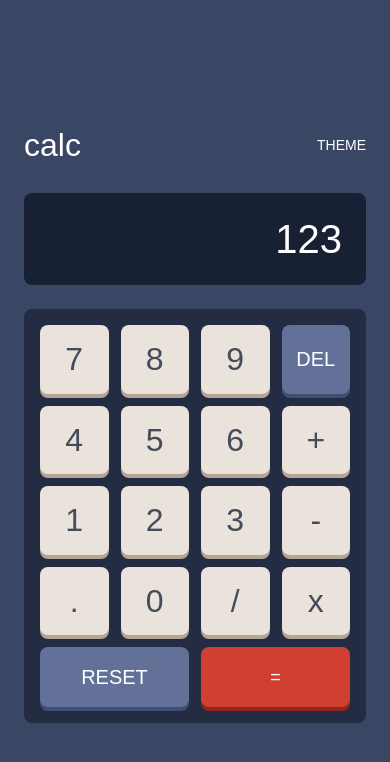
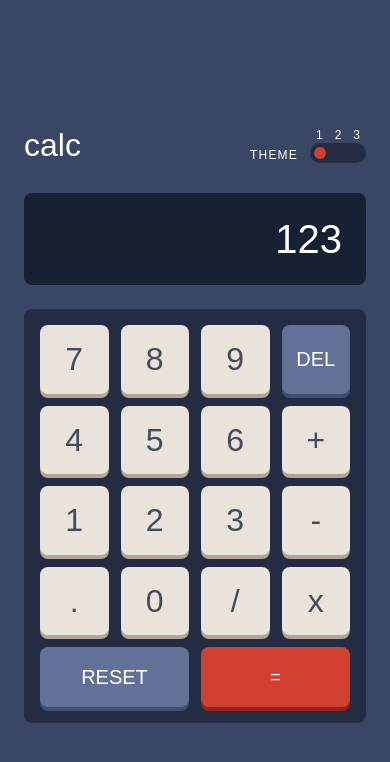
Before and after one commit to cc-bin/calculator, a React (Create React App) app: page / in a window 390 px wide. Shown: the top 762 px of the page. Built offline with nearby package versions, Linux system fonts and the light colour scheme.

Commit message:
Added responsive theme changing

```diff
--- a/src/components/Main.js
+++ b/src/components/Main.js
@@ -1,14 +1,27 @@
-import React from "react";
+import React, { useState } from "react";
+import ThemeChanger from "./ThemeChanger";
 
 const Main = () => {
+	const [theme, setTheme] = useState(
+		JSON.parse(localStorage.getItem("theme")) || {
+			themeName: "dark-theme",
+			themeId: "1",
+		}
+	);
+
 	return (
-		<main className='dark-theme w-full h-screen bg-mainBg flex items-center justify-center overflow-y-scroll'>
+		<main
+			className={`transition-all duration-200 ease-linear w-full h-screen bg-mainBg flex items-center justify-center overflow-y-scroll + ${theme.themeName}`}>
 			{/* Calculator container */}
 			<div className=' h-full w-full max-w-lg flex flex-col justify-center p-6 my-auto'>
 				{/* Name and theme switch container*/}
 				<div className='flex items-center justify-between text-primaryText'>
 					<h1 className='text-[32px]'>calc</h1>
-					<div className='uppercase text-[14px]'>Theme</div>
+					<div className='flex justify-between items-end gap-3 sm:gap-6 text-xs sm:text-sm'>
+						<h3 className='uppercase font-thin tracking-widest'>Theme</h3>
+						{/* Theme slider */}
+						<ThemeChanger theme={theme} setTheme={setTheme} />
+					</div>
 				</div>
 
 				{/* Output screen container*/}
--- /dev/null
+++ b/src/components/ThemeChanger.js
@@ -0,0 +1,44 @@
+import React from "react";
+
+const ThemeChanger = ({ theme, setTheme }) => {
+	const handleTheme = (e) => {
+		switch (e) {
+			case "1":
+				const darkTheme = { themeId: "1", themeName: "dark-theme" };
+				setTheme(darkTheme);
+				localStorage.setItem("theme", JSON.stringify(darkTheme));
+				break;
+			case "2":
+				const lightTheme = { themeId: "2", themeName: "light-theme" };
+				setTheme(lightTheme);
+				localStorage.setItem("theme", JSON.stringify(lightTheme));
+				break;
+			case "3":
+				const purpleTheme = { themeId: "3", themeName: "purple-theme" };
+				setTheme(purpleTheme);
+				localStorage.setItem("theme", JSON.stringify(purpleTheme));
+		}
+	};
+	return (
+		<div>
+			<div className='flex justify-around'>
+				<p>1</p>
+				<p>2</p>
+				<p>3</p>
+			</div>
+			<div className='flex'>
+				<input
+					defaultValue={theme.themeId}
+					name='slider'
+					type='range'
+					min={1}
+					max={3}
+					step={1}
+					onInput={(e) => handleTheme(e.target.value)}
+				/>
+			</div>
+		</div>
+	);
+};
+
+export default ThemeChanger;
--- a/src/index.css
+++ b/src/index.css
@@ -70,6 +70,86 @@
 	--tertiary-text: hsl(198, 20%, 13%);
 }
 
+@layer base {
+	/********** Range Input Styles **********/
+	/*Range Reset*/
+	input[type="range"] {
+		-webkit-appearance: none;
+		appearance: none;
+		background: transparent;
+		cursor: pointer;
+		width: 56px;
+	}
+	input[type="range"]::-webkit-slider-thumb:hover {
+		filter: brightness(125%);
+	}
+
+	input[type="range"]::::-moz-range-thumb:hover {
+		filter: brightness(125%);
+	}
+
+	/* Removes default focus */
+	input[type="range"]:focus {
+		outline: none;
+	}
+
+	/***** Chrome, Safari, Opera and Edge Chromium styles *****/
+	/* slider track */
+	input[type="range"]::-webkit-slider-runnable-track {
+		background: var(--bg-keypad);
+		border-radius: 20px;
+		height: 20px;
+		padding: 4px;
+	}
+
+	/* slider thumb */
+	input[type="range"]::-webkit-slider-thumb {
+		-webkit-appearance: none;
+		appearance: none;
+		background-color: var(--submit-key-bg);
+		height: 12px;
+		width: 12px;
+		border-radius: 50%;
+	}
+
+	/******** Firefox styles ********/
+	/* slider track */
+	input[type="range"]::-moz-range-track {
+		background: var(--bg-keypad);
+		border-radius: 20px;
+		height: 20px;
+		padding: 4px;
+	}
+
+	input[type="range"]::-moz-range-thumb {
+		border: none;
+		border-radius: 0;
+		background-color: var(--submit-key-bg);
+		height: 12px;
+		width: 12px;
+		border-radius: 50%;
+	}
+
+	@media (min-width: 640px) {
+		input[type="range"] {
+			width: 80px;
+		}
+		input[type="range"]::-webkit-slider-runnable-track {
+			height: 28px;
+		}
+		input[type="range"]::-webkit-slider-thumb {
+			width: 20px;
+			height: 20px;
+		}
+		input[type="range"]::-moz-range-track {
+			height: 28px;
+		}
+		input[type="range"]::-moz-range-thumb {
+			width: 20px;
+			height: 20px;
+		}
+	}
+}
 body {
 	font-family: "League Spartan", sans-serif;
 }
```
